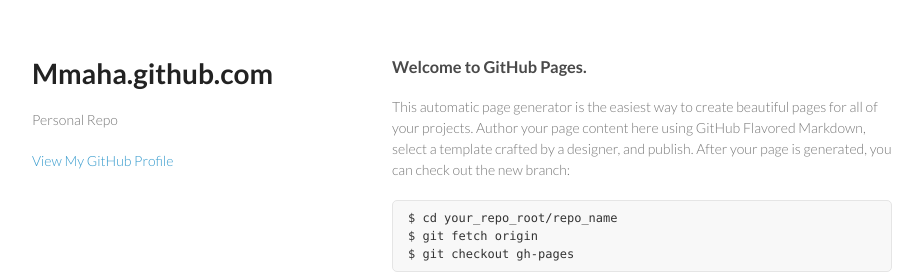
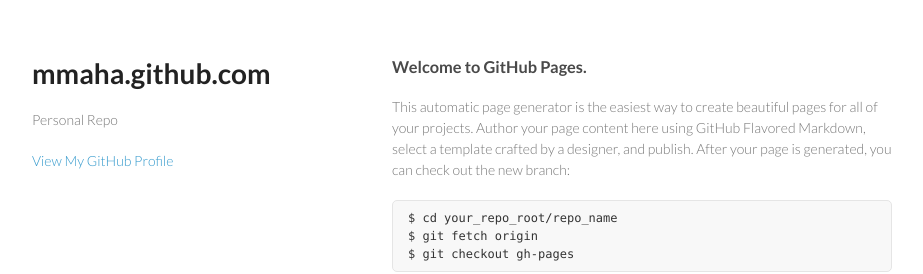
Before and after one commit to mmaha/mmaha.github.com, a Jekyll site: the page index.html, which Jekyll copies as it is, in a window 1280 px wide. Shown: the top 274 px of the page, without its empty margins (178-1101 px from the left). Built offline with Jekyll 4.4.1, drawn with Linux system fonts in a browser that asks for light colours; Markdown is read by kramdown in place of the engine named in the settings.

```diff
--- a/index.html
+++ b/index.html
@@ -15,7 +15,7 @@
   <body>
     <div class="wrapper">
       <header>
-        <h1>Mmaha.github.com</h1>
+        <h1>mmaha.github.com</h1>
         <p>Personal Repo</p>
 
 
```
